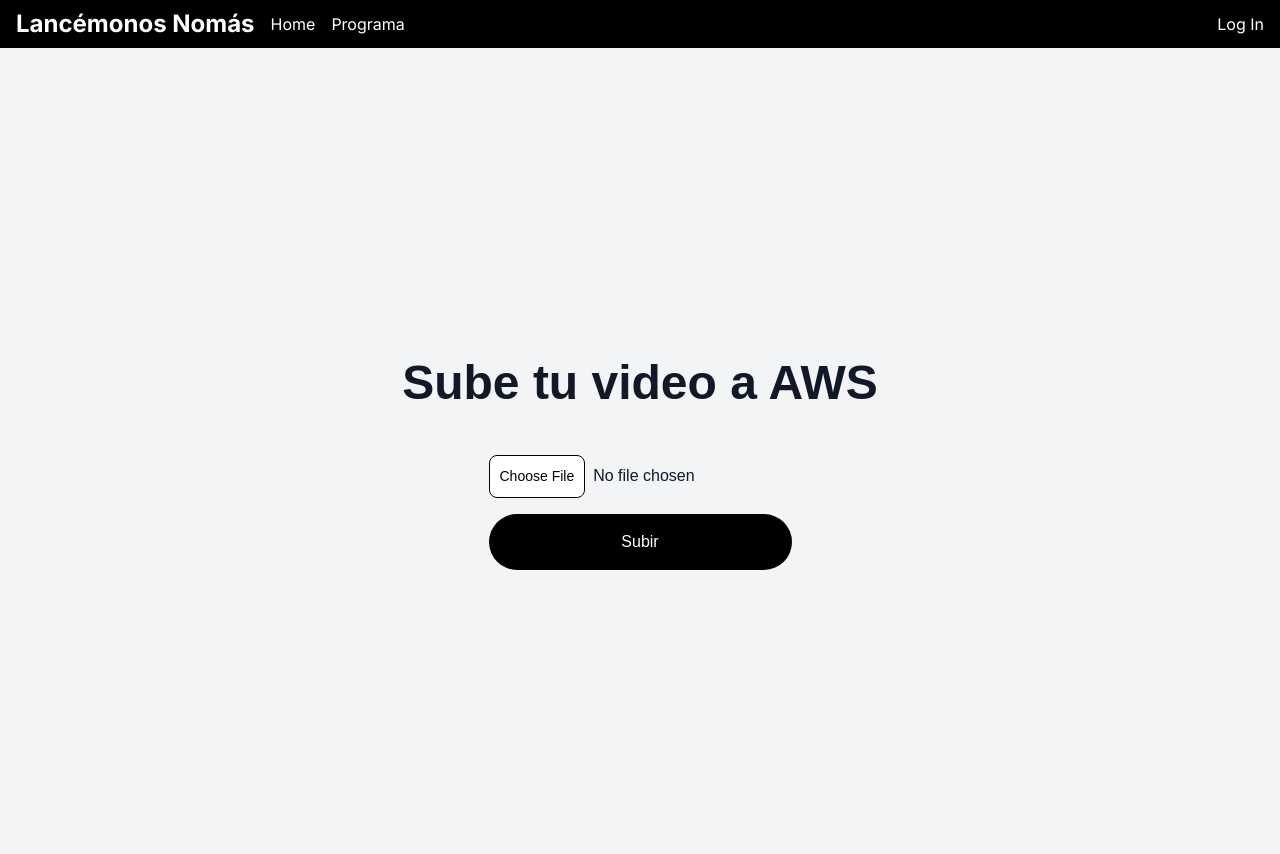
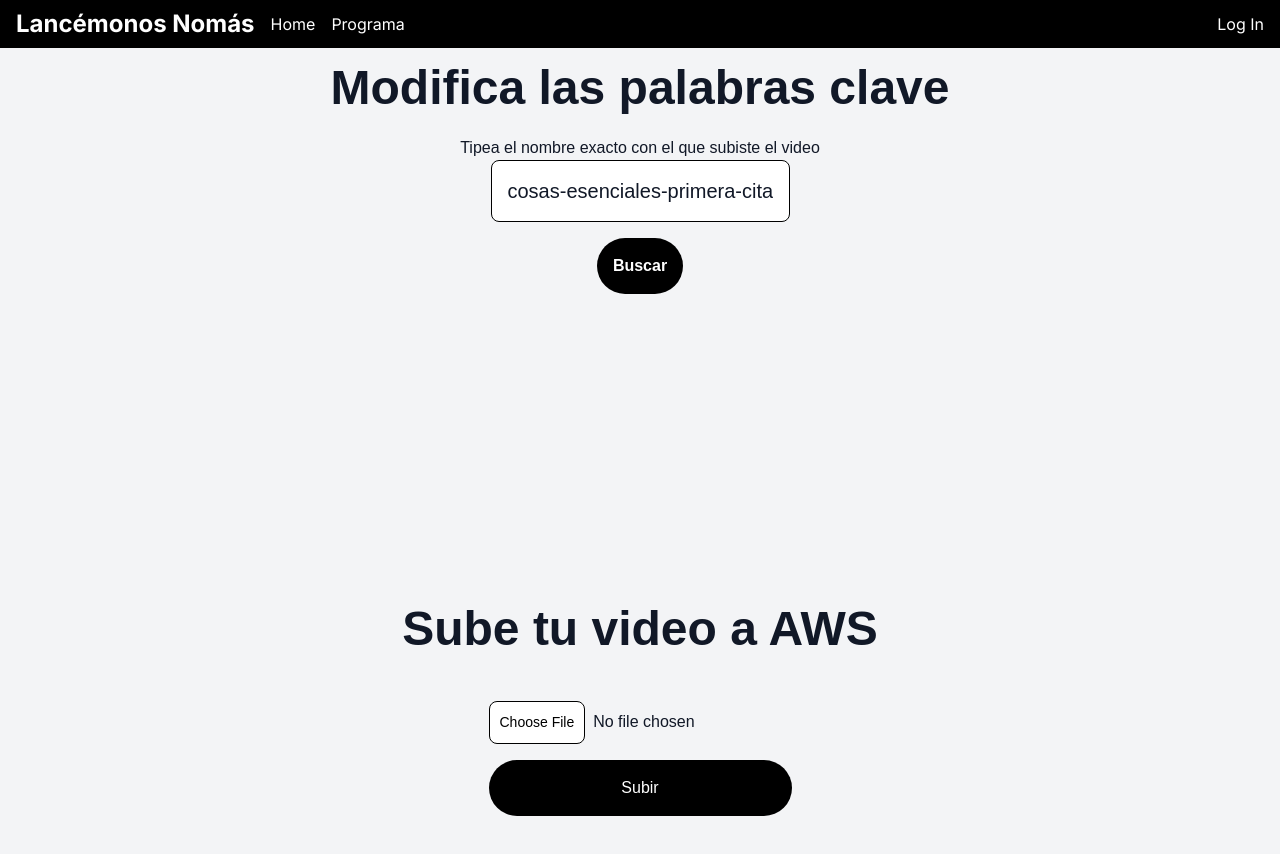
Before and after one commit to Arcturus91/lancemonos-client, a Next.js app: page /video-upload in a window 1280 px wide. Shown: the top 854 px of the page. Built offline with nearby package versions, Linux system fonts and the light colour scheme.

Commit message:
implement video search keyphrase

```diff
--- a/src/app/globals.css
+++ b/src/app/globals.css
@@ -86,7 +86,6 @@ footer .container {
 footer .text-center {
   @apply mt-4 text-sm;
 }
-
 .upload-video {
   font-family: Arial, Helvetica, sans-serif;
   margin: 1rem;
@@ -126,7 +125,6 @@ input[type='reset'] {
   font-size: 0.875rem;
 }
 
-
 .upload-video button {
   border-radius: 4rem;
   background-color: #000000;
@@ -135,13 +133,11 @@ input[type='reset'] {
   transition: 0.1s ease-in-out;
 }
 
-
 .upload-video button:hover {
   background-color: #ffffff;
   color: #000000;
   outline: 1px solid #000000;
 }
-
 
 .upload-video input {
   margin-bottom: 1rem;
@@ -151,3 +147,36 @@ input[type='reset'] {
   display: flex;
   flex-direction: column;
 }
+.search-video-keyphrase {
+  font-family: Arial, Helvetica, sans-serif;
+  margin: 1rem;
+  display: flex;
+  flex-direction: column;
+  align-items: center;
+  justify-content: center;
+}
+
+.search-video-keyphrase input {
+  background-color: rgb(255, 255, 255);
+  border: 1px solid #000000;
+  padding: 1rem; /* Increased padding */
+  margin-bottom: 1rem;
+  border-radius: 0.5rem;
+  font-size: 1.25rem; /* Increased font size */
+  width: 100%; /* Full width */
+  max-width: 600px; /* Max width to prevent it from getting too wide */
+}
+
+.search-video-keyphrase button {
+  border-radius: 4rem;
+  background-color: #000000;
+  color: #ffffff;
+  padding: 1rem 1rem;
+  transition: 0.1s ease-in-out;
+}
+
+.search-video-keyphrase button:hover {
+  background-color: #ffffff;
+  color: #000000;
+  outline: 1px solid #000000;
+}
--- /dev/null
+++ b/src/app/video-upload/components/VideoSearchKeyphrases.tsx
@@ -0,0 +1,44 @@
+import { useRouter } from "next/navigation";
+import React, { ChangeEvent, useState } from "react";
+
+const VideoSearchKeyphrases = () => {
+  const [videoName, setVideoName] = useState<string>(
+    "cosas-esenciales-primera-cita"
+  );
+  const router = useRouter();
+
+  const handleSubmit = async (e: React.FormEvent<HTMLFormElement>) => {
+    e.preventDefault();
+    console.log("handleSubmit", videoName);
+    router.push(`/video-upload/video-keyphrases/?video-name=${videoName}`);
+  };
+
+  const handleInputTextChange = (e: ChangeEvent<HTMLInputElement>) => {
+    console.log("text", e.target.value);
+    setVideoName(e.target.value);
+  };
+
+  return (
+    <div className="search-video-keyphrase">
+      <h1>Modifica las palabras clave</h1>
+      <h2>Tipea el nombre exacto con el que subiste el video</h2>
+      <form onSubmit={handleSubmit} className="flex flex-col items-center">
+        <input
+          id="text"
+          type="text"
+          value={videoName}
+          onChange={handleInputTextChange}
+          className="mb-4 p-4 border border-black rounded text-lg w-full max-w-lg"
+        />
+        <button
+          type="submit"
+          className="rounded-full bg-black text-white py-2 px-4 transition ease-in-out duration-100 hover:bg-white hover:text-black hover:outline hover:outline-black"
+        >
+          Buscar
+        </button>
+      </form>
+    </div>
+  );
+};
+
+export default VideoSearchKeyphrases;
--- /dev/null
+++ b/src/app/video-upload/components/VideoUpload.tsx
@@ -0,0 +1,81 @@
+import React from "react";
+import { useState } from "react";
+const VideoUpload = () => {
+  const [file, setFile] = useState<File | null>(null);
+  const [uploading, setUploading] = useState(false);
+
+  const handleSubmit = async (e: React.FormEvent<HTMLFormElement>) => {
+    e.preventDefault();
+
+    if (!file) {
+      alert("Porfavor, selecciona un archivo");
+      return;
+    }
+
+    setUploading(true);
+    console.log("pre fetch");
+    const response = await fetch(
+      process.env.NEXT_PUBLIC_API_BASE_URL + "/upload",
+      {
+        method: "POST",
+        headers: {
+          "Content-Type": "application/json",
+        },
+        body: JSON.stringify({ filename: file.name, contentType: file.type }),
+      }
+    );
+    console.log("post fetch");
+    if (response.ok) {
+      const { url, fields } = await response.json();
+
+      const formData = new FormData();
+      Object.entries(fields).forEach(([key, value]) => {
+        formData.append(key, value as string);
+      });
+      formData.append("file", file);
+
+      const uploadResponse = await fetch(url, {
+        method: "POST",
+        body: formData,
+      });
+
+      if (uploadResponse.ok) {
+        console.log("upload completed");
+        alert("Subida de video completada");
+      } else {
+        console.error("S3 Upload Error:", uploadResponse);
+        alert("Upload failed.");
+        //!send alert by mail u otra manera de ver logs
+      }
+    } else {
+      alert("Failed to get pre-signed URL.");
+      //!send alert by mail
+    }
+
+    setUploading(false);
+  };
+
+  return (
+    <div className="upload-video">
+      <h1>Sube tu video a AWS</h1>
+      <form onSubmit={handleSubmit}>
+        <input
+          id="file"
+          type="file"
+          onChange={(e) => {
+            const files = e.target.files;
+            if (files) {
+              setFile(files[0]);
+            }
+          }}
+          accept="image/png, image/jpeg, video/mp4"
+        />
+        <button type="submit" disabled={uploading}>
+          Subir
+        </button>
+      </form>
+    </div>
+  );
+};
+
+export default VideoUpload;
--- a/src/app/video-upload/page.tsx
+++ b/src/app/video-upload/page.tsx
@@ -1,81 +1,14 @@
 "use client";
 
 import { useState } from "react";
+import VideoUpload from "./components/VideoUpload";
+import VideoSearchKeyphrases from "./components/VideoSearchKeyphrases";
 
 export default function Page() {
-  const [file, setFile] = useState<File | null>(null);
-  const [uploading, setUploading] = useState(false);
-
-  const handleSubmit = async (e: React.FormEvent<HTMLFormElement>) => {
-    e.preventDefault();
-
-    if (!file) {
-      alert("Porfavor, selecciona un archivo");
-      return;
-    }
-
-    setUploading(true);
-    console.log("pre fetch");
-    const response = await fetch(
-      process.env.NEXT_PUBLIC_API_BASE_URL + "/upload",
-      {
-        method: "POST",
-        headers: {
-          "Content-Type": "application/json",
-        },
-        body: JSON.stringify({ filename: file.name, contentType: file.type }),
-      }
-    );
-    console.log("post fetch");
-    if (response.ok) {
-      const { url, fields } = await response.json();
-
-      const formData = new FormData();
-      Object.entries(fields).forEach(([key, value]) => {
-        formData.append(key, value as string);
-      });
-      formData.append("file", file);
-
-      const uploadResponse = await fetch(url, {
-        method: "POST",
-        body: formData,
-      });
-
-      if (uploadResponse.ok) {
-        console.log("upload completed");
-        alert("Subida de video completada");
-      } else {
-        console.error("S3 Upload Error:", uploadResponse);
-        alert("Upload failed.");
-        //!send alert by mail u otra manera de ver logs
-      }
-    } else {
-      alert("Failed to get pre-signed URL.");
-      //!send alert by mail
-    }
-
-    setUploading(false);
-  };
-
   return (
-    <main className="upload-video">
-      <h1>Sube tu video a AWS</h1>
-      <form onSubmit={handleSubmit}>
-        <input
-          id="file"
-          type="file"
-          onChange={(e) => {
-            const files = e.target.files;
-            if (files) {
-              setFile(files[0]);
-            }
-          }}
-          accept="image/png, image/jpeg, video/mp4"
-        />
-        <button type="submit" disabled={uploading}>
-          Subir
-        </button>
-      </form>
-    </main>
+    <div>
+      <VideoSearchKeyphrases />
+      <VideoUpload />
+    </div>
   );
 }
--- a/src/app/video-upload/video-keyphrases/page.tsx
+++ b/src/app/video-upload/video-keyphrases/page.tsx
@@ -47,7 +47,8 @@ const VideoKeyphrases = () => {
   };
 
   const handleSave = () => {
-    console.log("Saved key phrases:", editedKeyPhrases);
+    const finalKeyPhrases = editedKeyPhrases.filter((key) => key.length > 3);
+    console.log("Saved key phrases:", finalKeyPhrases);
     // TODO: Implement API call to save edited key phrases
   };
 
```
